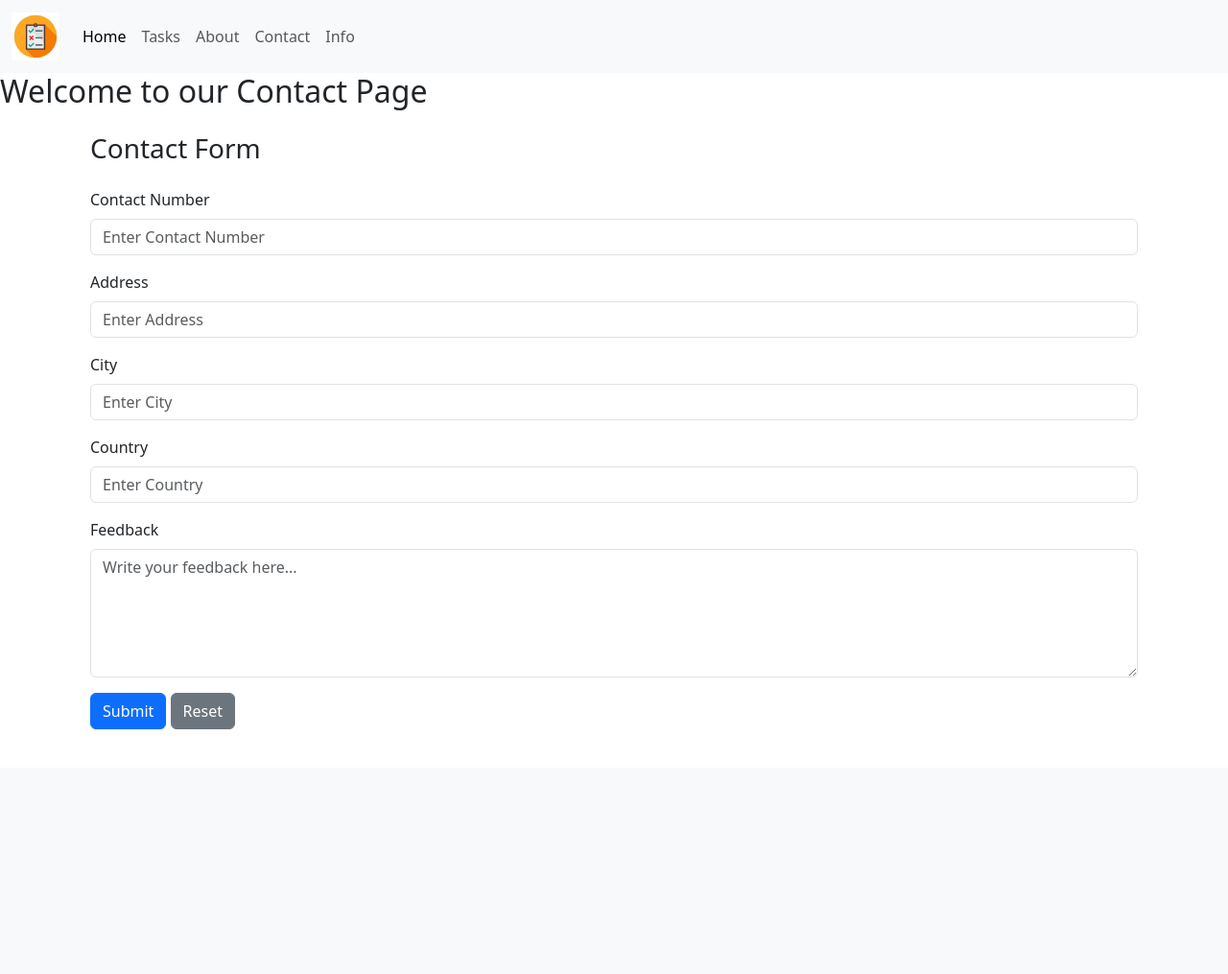
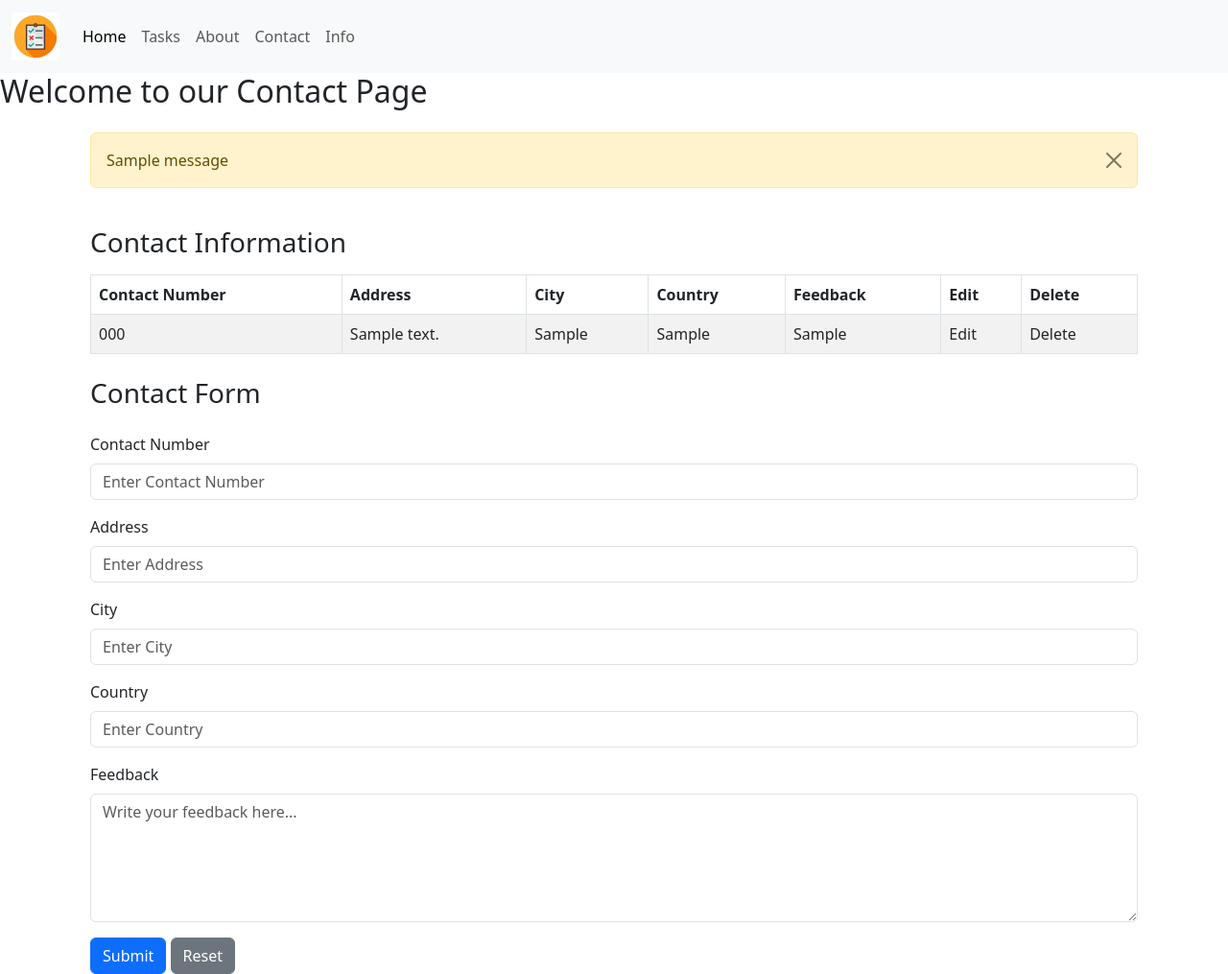
Before and after one commit to vaishnavi10pednekar/Django-Learning, a Django app: page /contactus/ in a window 1280 px wide. Shown: the whole page at 96% size. Before the commit the page ends 760 px from the top, so only its background shows below. Run offline with Django 5.2, Linux system fonts and the light colour scheme; tables that the repository leaves empty hold one stand-in row (values such as "Sample post"); one stand-in notice (Sample message) is shown.

Commit message:
updated project

```diff
--- a/firstprojectt/admin.py
+++ b/firstprojectt/admin.py
@@ -1,7 +1,9 @@
 from django.contrib import admin
 from firstprojectt.models import Task
 from firstprojectt.models import Information
+from firstprojectt.models import Contactt
 # Register your models here.
 
 admin.site.register(Task)
 admin.site.register(Information)
+admin.site.register(Contactt)
--- a/firstprojectt/forms.py
+++ b/firstprojectt/forms.py
@@ -1,6 +1,7 @@
 from django import forms
 from firstprojectt.models import Task
 from firstprojectt.models import Information
+from firstprojectt.models import Contactt
 
 
 class TaskForm(forms.ModelForm):
@@ -13,3 +14,8 @@ class InformationForm(forms.ModelForm):
     class Meta:
         model = Information
         fields = ["First_Name", "SurName", "Age", "Gender", "Date_of_birth"]
+
+class ContacttForm(forms.ModelForm):
+    class Meta:
+        model = Contactt
+        fields = ["Address", "Number", "City", "Country", "Feedback"]
--- a/firstprojectt/models.py
+++ b/firstprojectt/models.py
@@ -17,3 +17,13 @@ class Information(models.Model):
 
     def __str__(self):
         return self.First_Name
+
+class Contactt(models.Model):
+    Address = models.CharField(max_length=500)
+    Number = models.CharField(max_length=15)
+    City = models.CharField(max_length=50)
+    Country = models.CharField(max_length=50)
+    Feedback = models.TextField(blank=True)
+
+    def __str__(self):
+        return self.Number
--- a/firstprojectt/templates/contact.html
+++ b/firstprojectt/templates/contact.html
@@ -5,17 +5,59 @@
     {%endblock heading%}
 
 {% block content%}
+
+<div class="container mt-4">
+    {% for message in messages%}
+       <div class="alert alert-warning alert-dismissible fade show" role="alert">
+      {{message}}
+       <button type="button" class="btn-close" data-bs-dismiss="alert" aria-label="Close"></button>
+       </div>
+    {% endfor %}
+    <br>
+    <h3 class="mb-3">Contact Information</h3>
+
+    <table class="table table-bordered table-striped">
+        <thead>
+            <tr>
+                <th>Contact Number</th>
+                <th>Address</th>
+                <th>City</th>
+                <th>Country</th>
+                <th>Feedback</th>
+                <th>Edit</th>
+                <th>Delete</th>
+            </tr>
+        </thead>
+
+        <tbody>
+            {% for info in con_info%}
+            <tr>
+                <td>{{info.Number}}</td>
+                <td>{{info.Address}}</td>
+                <td>{{info.City}}</td>
+                <td>{{info.Country}}</td>
+                <td>{{info.Feedback}}</td>
+                <td>Edit</td>
+                <td>Delete</td>
+            </tr>
+            {% endfor %}
+        </tbody>
+    </table>
+
+</div >
+
    <div class="container mt-4">
 
     <h3 class="mb-4">Contact Form</h3>
 
-    <form>
+    <form method = "post">
+        {%csrf_token%}
 
         <div class="mb-3">
             <label class="form-label">Contact Number</label>
             <input
                 type="tel"
-                name="contact_number"
+                name="Number"
                 class="form-control"
                 placeholder="Enter Contact Number">
         </div>
@@ -24,7 +66,7 @@
             <label class="form-label">Address</label>
             <input
                 type="text"
-                name="address"
+                name="Address"
                 class="form-control"
                 placeholder="Enter Address">
         </div>
@@ -33,7 +75,7 @@
             <label class="form-label">City</label>
             <input
                 type="text"
-                name="city"
+                name="City"
                 class="form-control"
                 placeholder="Enter City">
         </div>
@@ -42,7 +84,7 @@
             <label class="form-label">Country</label>
             <input
                 type="text"
-                name="country"
+                name="Country"
                 class="form-control"
                 placeholder="Enter Country">
         </div>
@@ -50,7 +92,7 @@
         <div class="mb-3">
             <label class="form-label">Feedback</label>
             <textarea
-                name="feedback"
+                name="Feedback"
                 class="form-control"
                 rows="5"
                 placeholder="Write your feedback here..."></textarea>
--- a/firstprojectt/views.py
+++ b/firstprojectt/views.py
@@ -6,6 +6,8 @@ from django.contrib import messages
 from django.core.paginator import Paginator
 from firstprojectt.models import Information
 from firstprojectt.forms import InformationForm
+from firstprojectt.models import Contactt
+from firstprojectt.forms import ContacttForm
 # Create your views here.
 
 def home(request):
@@ -75,8 +77,19 @@ def aboutus(request):
     return render(request, "about.html", context)
 
 def contactus(request):
+    con_info = Contactt.objects.all()
+    if request.method == "POST":
+        form_data = ContacttForm(request.POST or None)
+        if form_data.is_valid():
+            form_data.save()
+            messages.success(request, "Data added successfully")
+            return redirect("contactus")
+        messages.success(request, "Invalid Data")
+
+
     context = {
-        'page' : "Contact"
+        'page' : "Contact",
+        'con_info' : con_info
     }
     return render(request, "contact.html", context)
 
@@ -86,7 +99,9 @@ def info(request):
         form_data = InformationForm(request.POST or None)
         if form_data.is_valid():
             form_data.save()
+            messages.success(request, "Information added successfully")
             return redirect("info")
+        messages.success(request, "Invalid Information")
     context = {
         'page' : "Information",
         'all_infor': all_infor,
```
Also changed, not shown: firstprojectt/templates/info.html (+7 -1 lines), firstprojectt/migrations/0004_contactt.py (added), firstprojectt/migrations/0005_alter_contactt_number.py (added), firstprojectt/migrations/0006_contactt_feedback.py (added).
